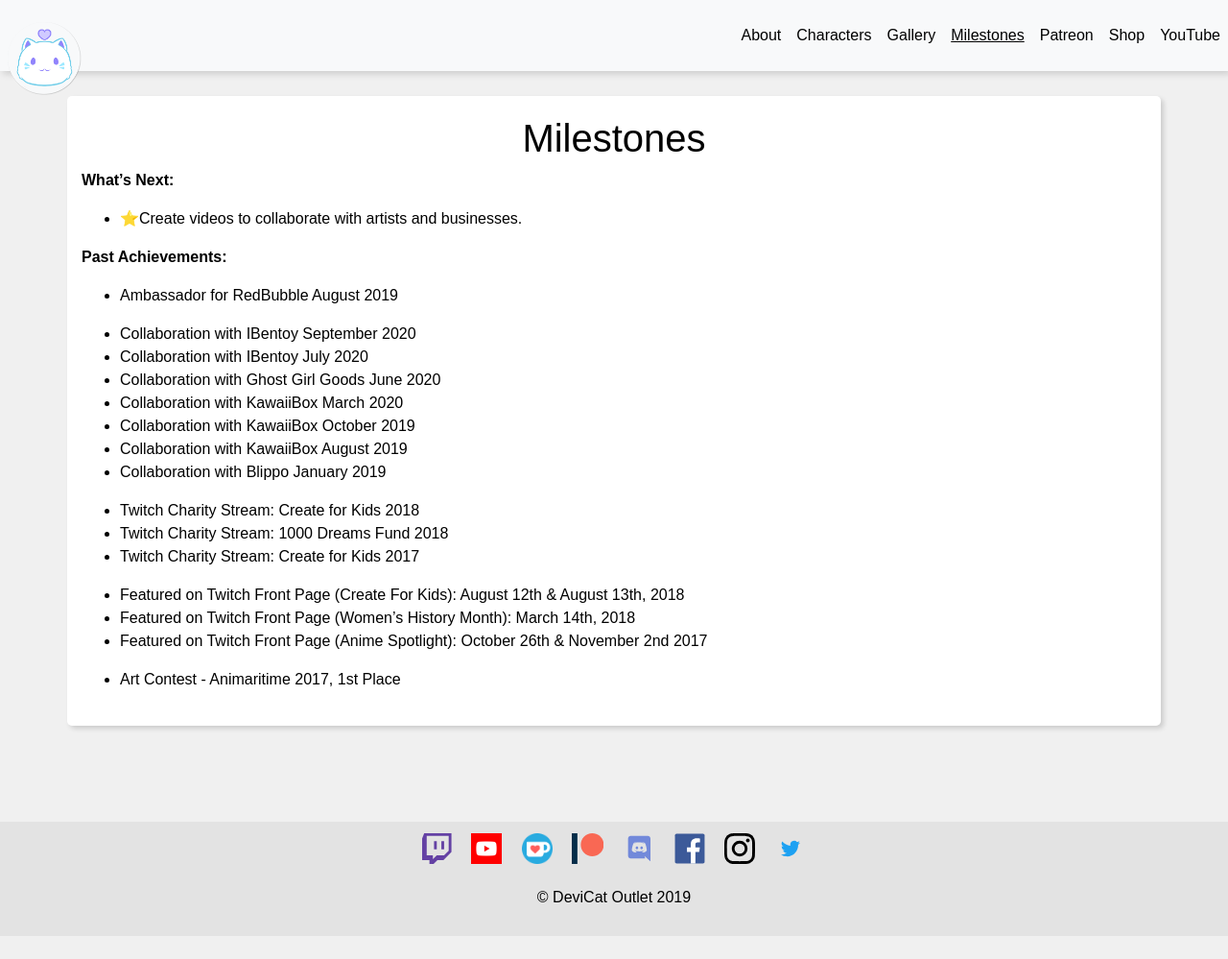
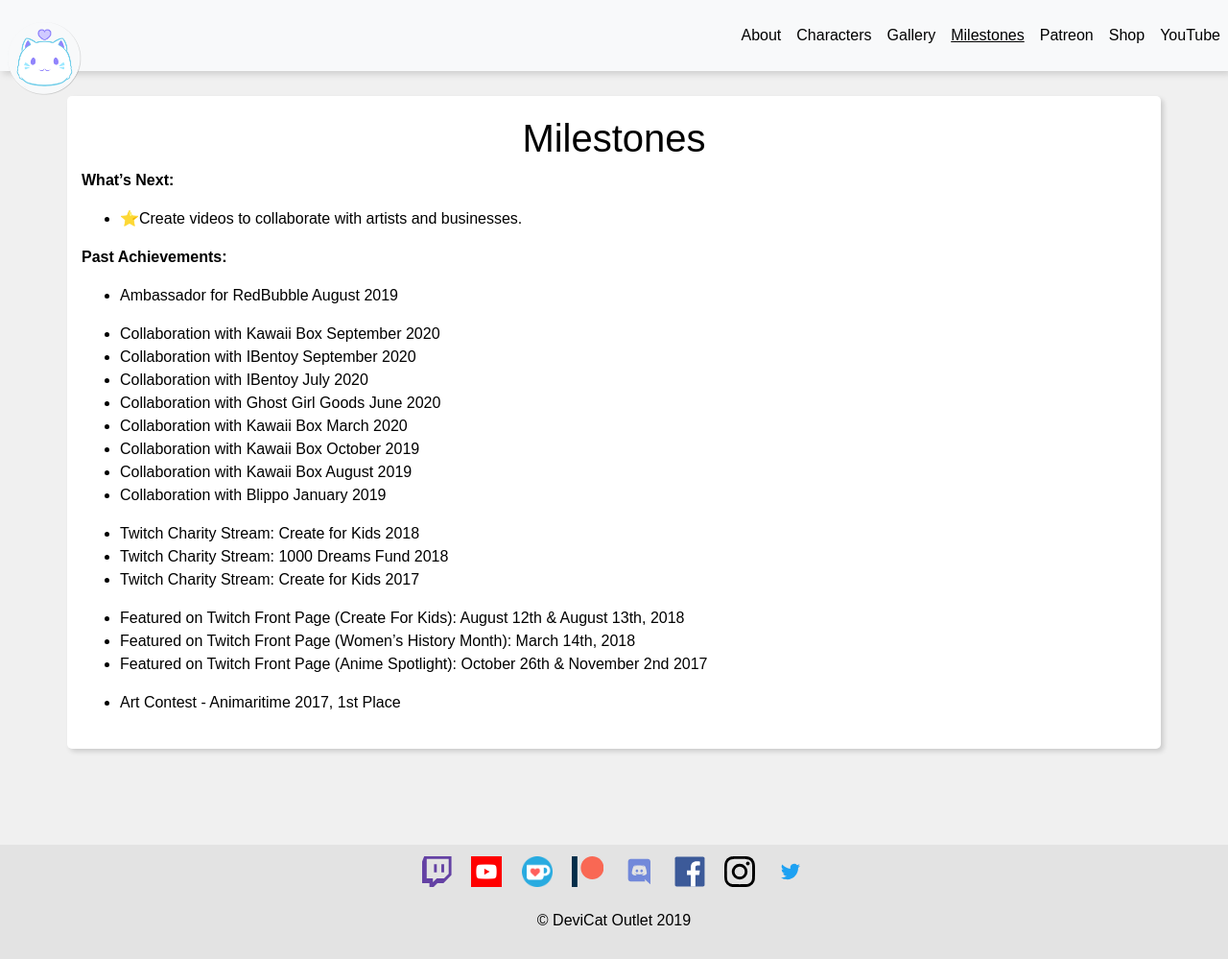
Before and after one commit to DeviCatOutlet/devicatoutlet.github.io, a Jekyll site: the page built from milestones.md, in a window 1280 px wide and 999 px high. Shown: the whole window at 96% size. Built offline with Jekyll 4.4.1, drawn with Linux system fonts in a browser that asks for light colours; our own code applies the rules of GitHub Pages for plain Markdown files.

Commit message:
Update milestones

```diff
--- a/milestones.md
+++ b/milestones.md
@@ -10,13 +10,15 @@
 
 - Ambassador for RedBubble August 2019
 
+- Collaboration with Kawaii Box September 2020
 - Collaboration with IBentoy September 2020
 - Collaboration with IBentoy July 2020
 - Collaboration with Ghost Girl Goods June 2020
-- Collaboration with KawaiiBox March 2020
-- Collaboration with KawaiiBox October 2019
-- Collaboration with KawaiiBox August 2019
+- Collaboration with Kawaii Box March 2020
+- Collaboration with Kawaii Box October 2019
+- Collaboration with Kawaii Box August 2019
 - Collaboration with Blippo January 2019
+
 
 - Twitch Charity Stream: Create for Kids 2018
 - Twitch Charity Stream: 1000 Dreams Fund 2018
```
